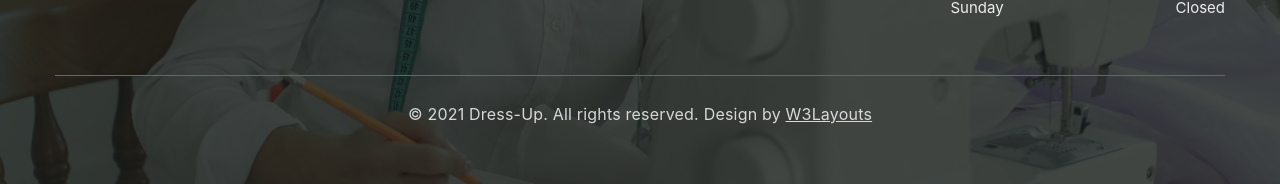
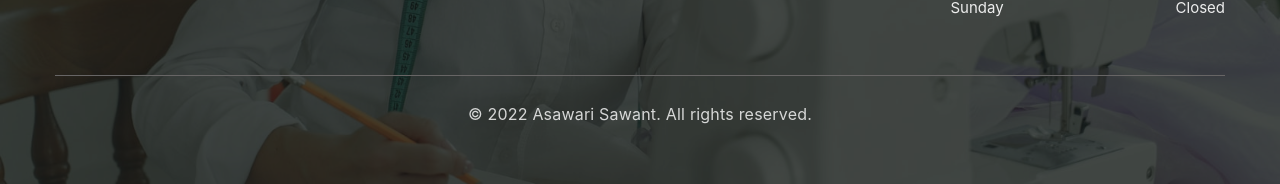
Before and after one commit to asawarisawant/Final-frt-project, a plain HTML site: page contact.html in a window 1280 px wide. Shown: the part 1956-2140 px from the top of the page. Drawn offline with Linux system fonts and the light colour scheme.

Commit message:
2nd commit

```diff
--- a/contact.html
+++ b/contact.html
@@ -228,8 +228,7 @@ Author URL: http://w3layouts.com
                 </div>
             </div>
             <div class="below-section text-center pt-4 mt-5">
-                <p class="copy-text">&copy; 2021 Dress-Up. All rights reserved. Design by <a
-                        href="https://w3layouts.com/" target="_blank"> W3Layouts</a>
+                <p class="copy-text">&copy; 2022 Asawari Sawant. All rights reserved.
                 </p>
             </div>
         </div>
```
Also changed, not shown: about.html (+1 -2 lines), services.html (+1 -2 lines).
